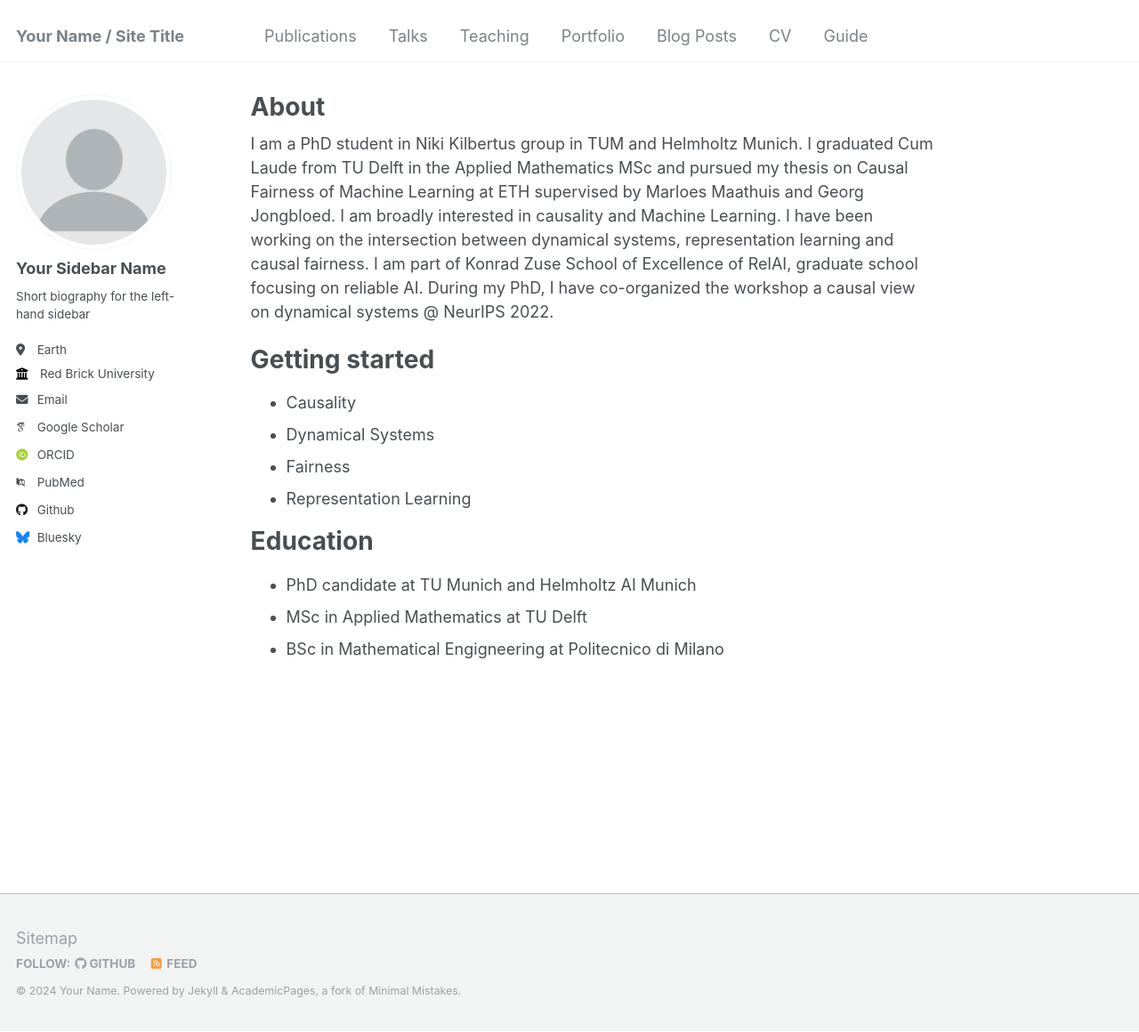
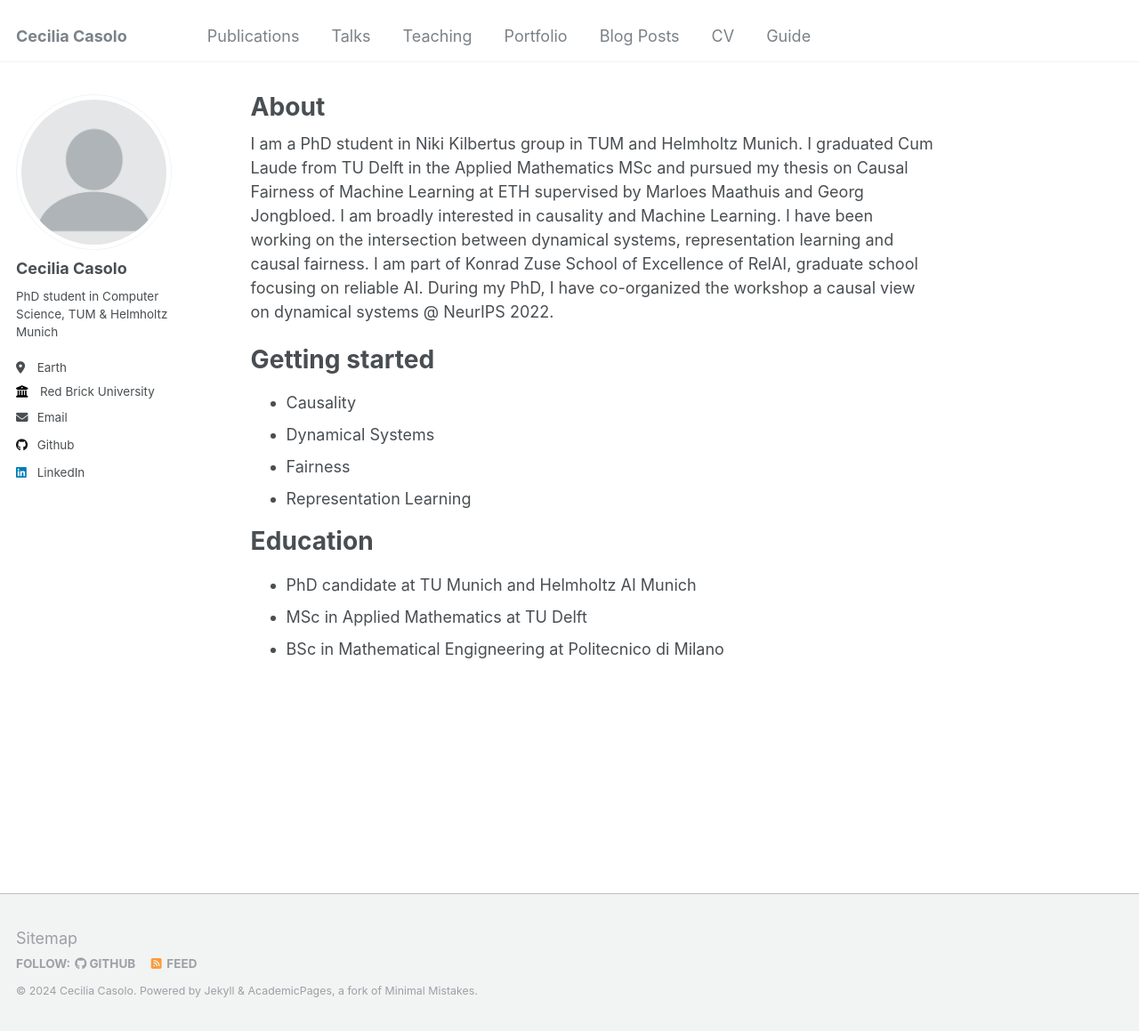
Before and after one commit to ceciliacasolo/ceciliacasolo.github.io, a Jekyll site: the page built from _pages/about.md, in a window 1280 px wide and 1160 px high. Shown: the whole window at 89% size. Built offline with Jekyll 4.4.1, drawn with Linux system fonts in a browser that asks for light colours; some web fonts are replaced.

Commit message:
Update _config.yml

```diff
--- a/_config.yml
+++ b/_config.yml
@@ -8,13 +8,13 @@
 
 # Basic Site Settings
 locale                   : "en-US"
-title                    : "Your Name / Site Title"
+title                    : "Cecilia Casolo"
 title_separator          : "-"
-name                     : &name "Your Name"
-description              : &description "personal description"
-url                      : https://academicpages.github.io # the base hostname & protocol for your site e.g. "https://mmistakes.github.io"
+name                     : &name "Cecilia Casolo"
+description              : &description "PhD student in Computer Science, TUM & Helmholtz Munich"
+url                      : https://ceciliacasolo.github.io # the base hostname & protocol for your site e.g. "https://mmistakes.github.io"
 baseurl                  : "" # the subpath of your site, e.g. "/blog"
-repository               : "academicpages/academicpages.github.io"
+repository               : "ceciliacasolo/ceciliacasolo.github.io"
 
 # Site Author - The following control what appear as part of the author content on the side bar.
 #               If a field is blank the icon and link will not appear, otherwise it will be shown.
@@ -22,33 +22,33 @@ repository               : "academicpages/academicpages.github.io"
 author:
   # Biographic information
   avatar           : "profile.png"
-  name             : "Your Sidebar Name"
+  name             : "Cecilia Casolo"
   pronouns         : # example: "she/her"
-  bio              : "Short biography for the left-hand sidebar"
+  bio              : "PhD student in Computer Science, TUM & Helmholtz Munich"
   location         : "Earth"
   employer         : "Red Brick University"
   uri              : # URL
-  email            : "none@example.org"
+  email            : "casolocecilia@gmail.com"
 
   # Academic websites
   arxiv            : # URL - Update with the correct link to your profile
-  googlescholar    : "https://scholar.google.com/citations?user=PS_CX0AAAAAJ"
+  googlescholar    : #"https://scholar.google.com/citations?user=PS_CX0AAAAAJ"
   impactstory      : # URL
-  orcid            : "http://orcid.org/yourorcidurl"
+  orcid            : # URL
   semantic         : # URL
-  pubmed           : "https://www.ncbi.nlm.nih.gov/pubmed/?term=john+snow"
+  pubmed           : # URL
   researchgate     : # URL
 
   # Repositories and software development
   bitbucket        : # Username - Update with your username on the site
   codepen          : # Username
   dribbble         : # Username
-  github           : "academicpages"
+  github           : "ceciliacasolo"
   kaggle           : # Username
   stackoverflow    : # User number or user number and name (i.e., use "1" or "1/jeff-atwood")
 
   # Social media
-  bluesky          : "bsky.app" # Replace this with you Bluesky username
+  bluesky          : #"bsky.app" # Replace this with you Bluesky username
   facebook         : # Username
   flickr           : # Username
   foursquare       : # Username
@@ -57,7 +57,7 @@ author:
   keybase          : # Username
   instagram        : # Username
   lastfm           : # Username
-  linkedin         : # Username
+  linkedin         : "https://www.linkedin.com/in/cecilia-casolo-819374171"
   mastodon         : # URL
   medium           : # URL
   pinterest        : # Username
```
